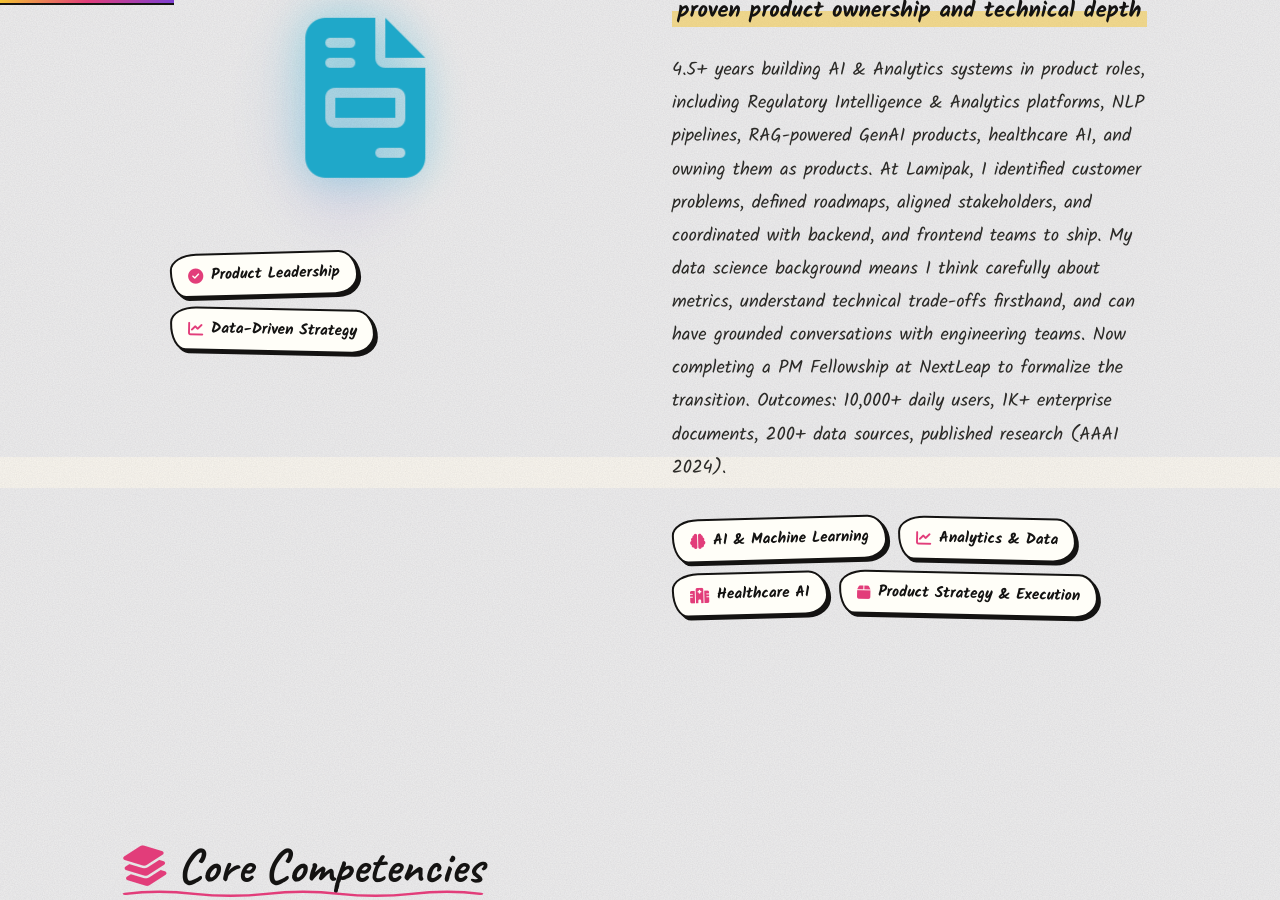
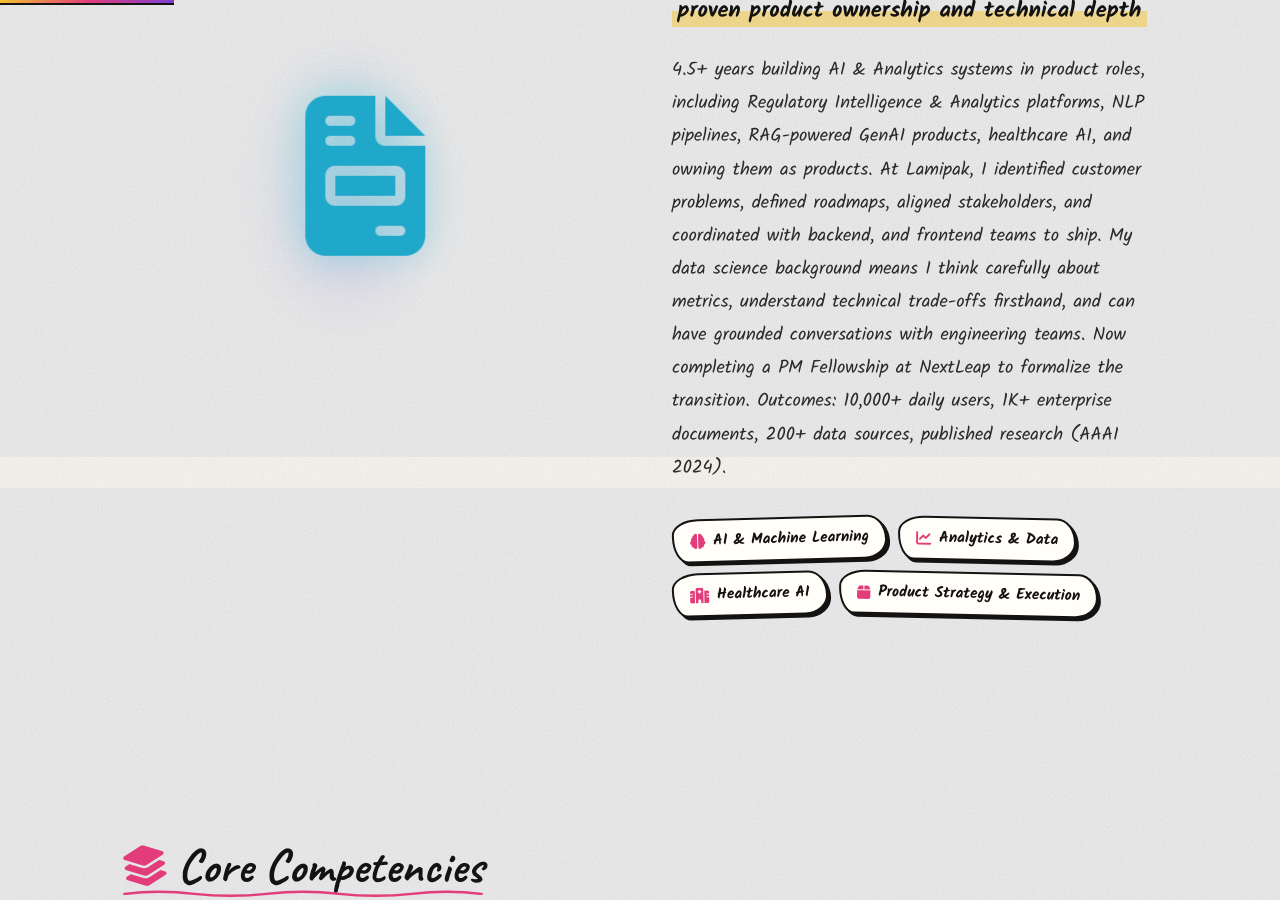
Before and after one commit to mayank1101/mayank1101.github.io, a Jekyll site: the page built from resume.html, in a window 1280 px wide and 900 px high, scrolled down 443 px. Built offline with Jekyll 4.4.1, drawn with Linux system fonts in a browser that asks for light colours; some web fonts are replaced.

Commit message:
removed resume badges

```diff
--- a/resume.html
+++ b/resume.html
@@ -15,14 +15,17 @@ description: Resume of Mayank Sharma, a Data Scientist transitioning into Produc
           <i class="fas fa-file-invoice"></i>
         </div>
       </div>
-      <div class="badges resume-badges">
+      <!-- <div class="badges resume-badges">
         <span class="resume-badge-cyan">
           <i class="fas fa-check-circle"></i> Product Leadership
         </span>
         <span class="resume-badge-purple">
           <i class="fas fa-chart-line"></i> Data-Driven Strategy
         </span>
-      </div>
+        <span class="resume-badge-purple">
+          <i class="fas fa-chart-line"></i> LLM & Generative AI
+        </span>
+      </div> -->
     </div>
 
     <!-- Content -->
```
